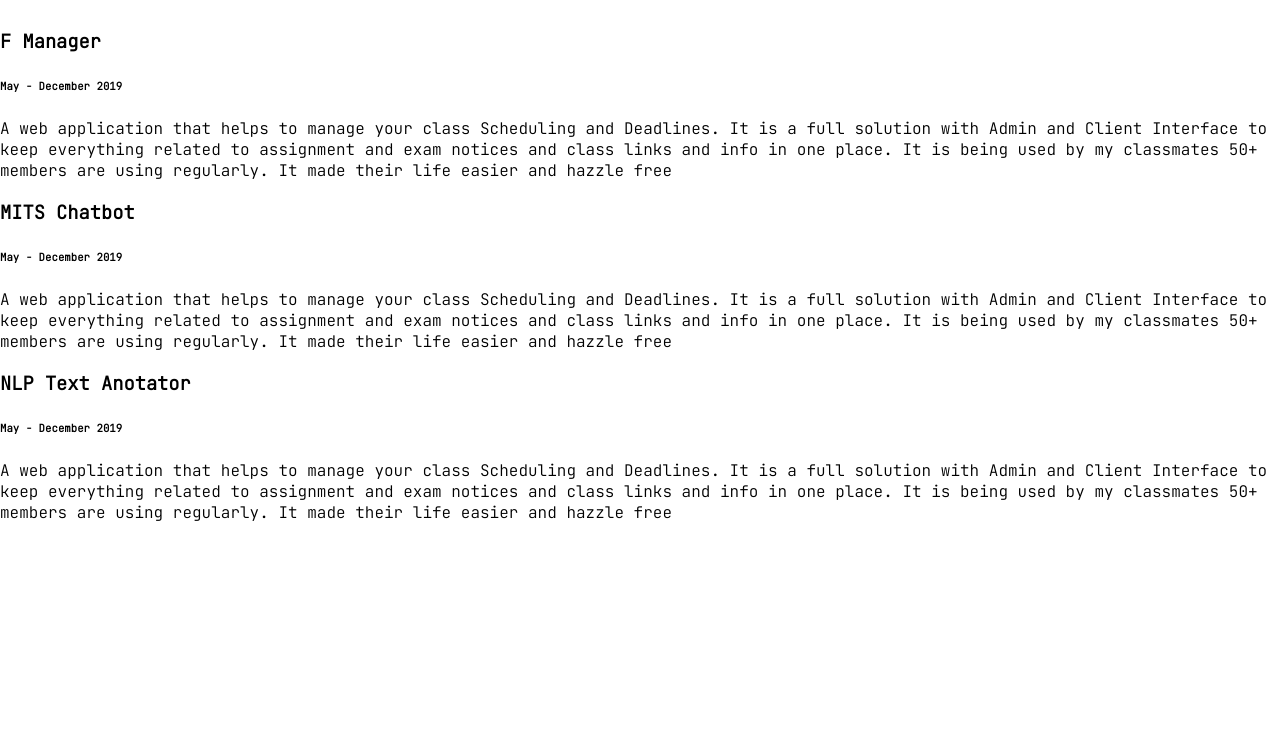
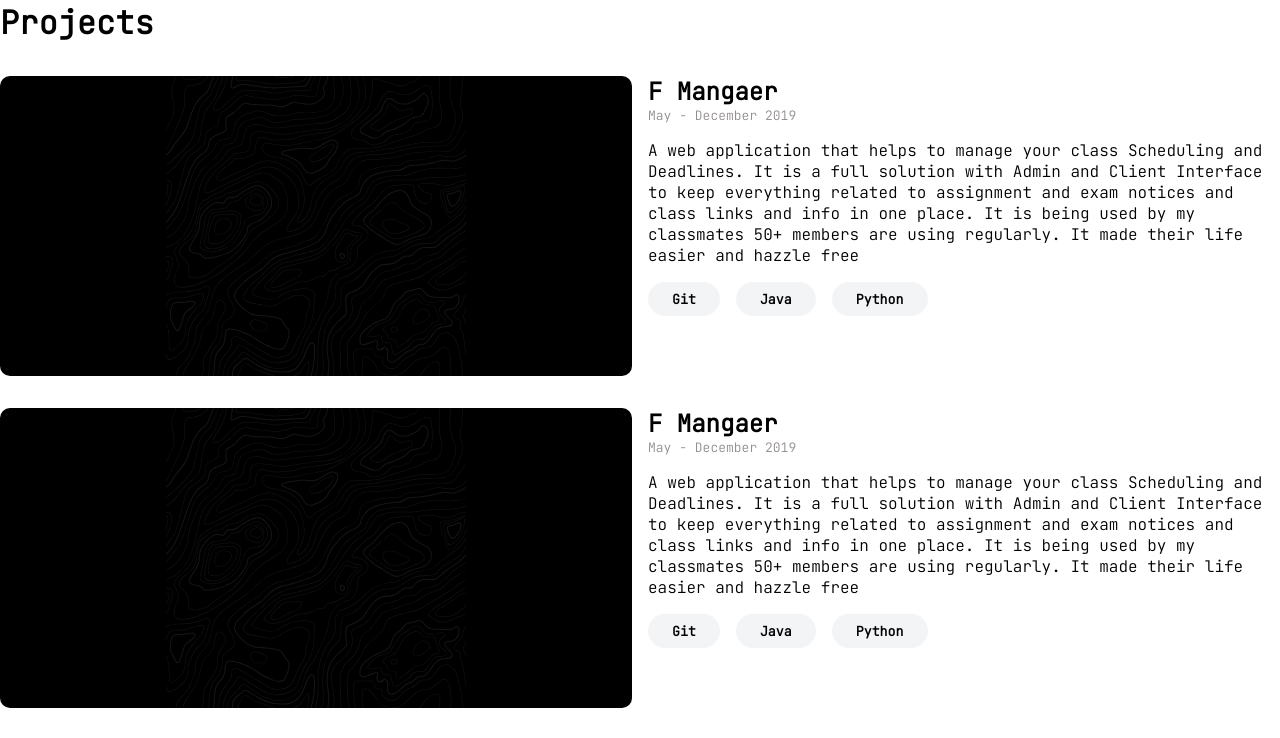
Before and after one commit to el2e10/el2e10.github.io, a Next.js app: page / in a window 1280 px wide. Shown: the part 559-1297 px from the top of the page. Before the commit the page ends 1098 px from the top, so only its background shows below. Built offline with nearby package versions, Linux system fonts and the light colour scheme.

Commit message:
Started project details section

```diff
--- a/components/Heading.jsx
+++ b/components/Heading.jsx
@@ -1,9 +1,11 @@
 import React from "react";
+import headingStyle from "../styles/Heading.module.css";
 
 const Heading = () => {
   return (
     <div>
-      <h1>Eldho Ittan george</h1>
+      <p className={headingStyle.hiStyle}>Hi I'm</p>
+      <h1 className={headingStyle.nameStyle}>Eldho Ittan george</h1>
     </div>
   );
 };
--- /dev/null
+++ b/components/Project.jsx
@@ -0,0 +1,41 @@
+import React from "react";
+import projectStyle from "../styles/Project.module.css";
+import TechnologyItem from "./TechnologyItem";
+
+const Project = (props) => {
+  const { image, title, date, details, technologies, link, id } = props;
+
+  return (
+    <div className={projectStyle.container}>
+      <img className={projectStyle.imgStyle} src={image} />
+      <div className={projectStyle.detailContainer}>
+        <h2 className={projectStyle.titleStyle}>{title}</h2>
+        <p className={projectStyle.dateStyle}>{date}</p>
+        <p className={projectStyle.detailStyle}>{details}</p>
+        <div className={projectStyle.technologyStyle}>
+          {technologies.map((technology) => {
+            return <TechnologyItem text={technology} />;
+          })}
+        </div>
+      </div>
+    </div>
+  );
+};
+
+Project.defaultProps = {
+  image: "background.svg",
+};
+
+export default Project;
+
+// className={
+//   id % 2 == 0
+//     ? { ...projectStyle.imgStyle, order: 1 }
+//     : { ...projectStyle.imgStyle, order: 0 }
+// }
+
+// className={
+//   id % 2 == 0
+//     ? { ...projectStyle.detailContainer, order: 0 }
+//     : { ...projectStyle.detailContainer, order: 1 }
+// }
--- /dev/null
+++ b/components/ProjectList.jsx
@@ -0,0 +1,70 @@
+import React from "react";
+import projectListStyle from "../styles/ProjectList.module.css";
+import Project from "./Project";
+
+const ProjectList = () => {
+  return (
+    <div className={projectListStyle.container}>
+      <h1 className={projectListStyle.headingStyle}>Projects</h1>
+      <Project
+        title="F Mangaer"
+        id={1}
+        date="May - December 2019"
+        details="A web application that helps to manage your class Scheduling and
+          Deadlines. It is a full solution with Admin and Client Interface to
+          keep everything related to assignment and exam notices and class links
+          and info in one place. It is being used by my classmates 50+ members
+          are using regularly. It made their life easier and hazzle free"
+        technologies={["git", "java", "python"]}
+      />
+      <Project
+        title="F Mangaer"
+        id={2}
+        date="May - December 2019"
+        details="A web application that helps to manage your class Scheduling and
+          Deadlines. It is a full solution with Admin and Client Interface to
+          keep everything related to assignment and exam notices and class links
+          and info in one place. It is being used by my classmates 50+ members
+          are using regularly. It made their life easier and hazzle free
+ "
+        technologies={["git", "java", "python"]}
+      />
+      <Project
+        title="F Mangaer"
+        id={3}
+        date="May - December 2019"
+        details="A web application that helps to manage your class Scheduling and
+          Deadlines. It is a full solution with Admin and Client Interface to
+          keep everything related to assignment and exam notices and class links
+          and info in one place. It is being used by my classmates 50+ members
+          are using regularly. It made their life easier and hazzle free
+ "
+        technologies={["git", "java", "python"]}
+      />
+      {/* <div>
+        <h3>MITS Chatbot</h3>
+        <h6>May - December 2019</h6>
+        <p>
+          A web application that helps to manage your class Scheduling and
+          Deadlines. It is a full solution with Admin and Client Interface to
+          keep everything related to assignment and exam notices and class links
+          and info in one place. It is being used by my classmates 50+ members
+          are using regularly. It made their life easier and hazzle free
+        </p>
+      </div>
+      <div>
+        <h3>NLP Text Anotator</h3>
+        <h6>May - December 2019</h6>
+        <p>
+          A web application that helps to manage your class Scheduling and
+          Deadlines. It is a full solution with Admin and Client Interface to
+          keep everything related to assignment and exam notices and class links
+          and info in one place. It is being used by my classmates 50+ members
+          are using regularly. It made their life easier and hazzle free
+        </p>
+      </div> */}
+    </div>
+  );
+};
+
+export default ProjectList;
--- a/components/Projects.jsx
+++ /dev/null
@@ -1,43 +0,0 @@
-import React from "react";
-
-const Projects = () => {
-  return (
-    <div>
-      <div>
-        <h3>F Manager</h3>
-        <h6>May - December 2019</h6>
-        <p>
-          A web application that helps to manage your class Scheduling and
-          Deadlines. It is a full solution with Admin and Client Interface to
-          keep everything related to assignment and exam notices and class links
-          and info in one place. It is being used by my classmates 50+ members
-          are using regularly. It made their life easier and hazzle free
-        </p>
-      </div>
-      <div>
-        <h3>MITS Chatbot</h3>
-        <h6>May - December 2019</h6>
-        <p>
-          A web application that helps to manage your class Scheduling and
-          Deadlines. It is a full solution with Admin and Client Interface to
-          keep everything related to assignment and exam notices and class links
-          and info in one place. It is being used by my classmates 50+ members
-          are using regularly. It made their life easier and hazzle free
-        </p>
-      </div>
-      <div>
-        <h3>NLP Text Anotator</h3>
-        <h6>May - December 2019</h6>
-        <p>
-          A web application that helps to manage your class Scheduling and
-          Deadlines. It is a full solution with Admin and Client Interface to
-          keep everything related to assignment and exam notices and class links
-          and info in one place. It is being used by my classmates 50+ members
-          are using regularly. It made their life easier and hazzle free
-        </p>
-      </div>
-    </div>
-  );
-};
-
-export default Projects;
--- /dev/null
+++ b/components/TechnologyItem.jsx
@@ -0,0 +1,12 @@
+import React from "react";
+import technologyItemStyle from "../styles/TechnologyItem.module.css";
+
+const TechnologyItem = ({ text }) => {
+  return (
+    <div className={technologyItemStyle.container}>
+      <h5 className={technologyItemStyle.textStyle}>{text}</h5>
+    </div>
+  );
+};
+
+export default TechnologyItem;
--- a/pages/index.js
+++ b/pages/index.js
@@ -1,7 +1,7 @@
 import Head from "next/head";
 import About from "../components/About";
 import Heading from "../components/Heading";
-import Projects from "../components/Projects";
+import ProjectsList from "../components/ProjectList";
 
 export default function Home() {
   return (
@@ -17,7 +17,7 @@ export default function Home() {
       </Head>
       <Heading />
       <About />
-      <Projects />
+      <ProjectsList />
     </div>
   );
 }
--- a/styles/About.module.css
+++ b/styles/About.module.css
@@ -1,5 +1,6 @@
 .heading {
-  font-size: 32pt;
+  font-size: 24pt;
+  margin-bottom: 0px;
 }
 
 .container {
--- /dev/null
+++ b/styles/Heading.module.css
@@ -0,0 +1,13 @@
+.container {
+}
+
+.nameStyle {
+  font-size: 36pt;
+  margin-top: 0px;
+  padding-top: 0px;
+}
+
+.hiStyle {
+  margin-bottom: 0px;
+  padding-bottom: 0px;
+}
--- /dev/null
+++ b/styles/Project.module.css
@@ -0,0 +1,39 @@
+.container {
+  display: flex;
+  gap: 16px;
+  align-items: stretch;
+}
+
+.imgStyle {
+  flex: 1;
+  background-color: black;
+  border-radius: 10px;
+  height: 300px;
+  /* background-color: green; */
+  /* order: 1; */
+}
+
+.detailContainer {
+  flex: 1;
+  /* background-color: green; */
+  /* order: 0; */
+}
+
+.dateStyle {
+  color: rgb(147, 142, 142);
+  font-size: small;
+  margin: 0px;
+}
+
+.detailStyle {
+}
+
+.titleStyle {
+  margin-bottom: 0px;
+  margin-top: 0px;
+}
+
+.technologyStyle {
+  display: flex;
+  gap: 16px;
+}
--- /dev/null
+++ b/styles/ProjectList.module.css
@@ -0,0 +1,10 @@
+.container {
+  display: flex;
+  flex-direction: column;
+  gap: 32px;
+}
+
+.headingStyle {
+  font-size: 24pt;
+  margin-bottom: 0px;
+}
--- /dev/null
+++ b/styles/TechnologyItem.module.css
@@ -0,0 +1,12 @@
+.container {
+  background-color: #f3f4f6;
+  padding: 16px;
+  border-radius: 24px;
+  padding-top: 0px;
+  padding-bottom: 0px;
+}
+
+.textStyle {
+  margin: 8px;
+  text-transform: capitalize;
+}
--- a/styles/globals.css
+++ b/styles/globals.css
@@ -23,7 +23,7 @@ a {
   body {
     color: black;
     background-color: white;
-    background-image: url(../public/backgroud.svg);
+    background-image: url(../public/background.svg);
     padding: 64px;
   }
 }
```
Also changed, not shown: components/background.svg (renamed from public/backgroud.svg), public/background.svg (added).
